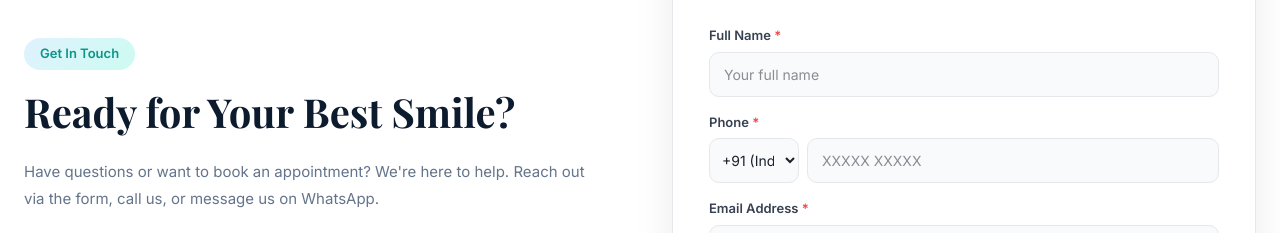
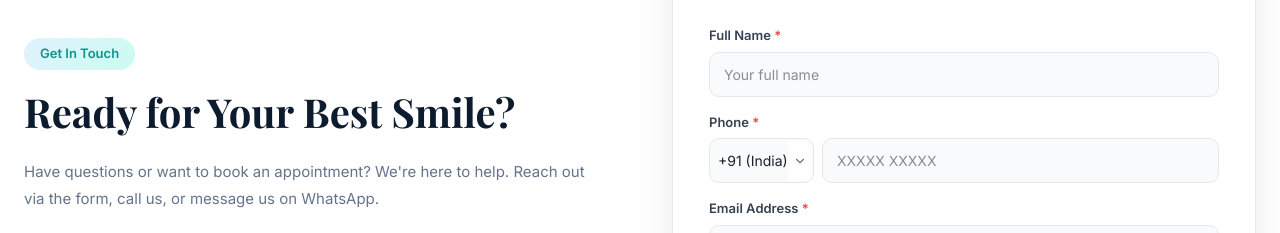
Before and after one commit to anujayeshalukka/drsoumya, a React (Vite) app: page / in a window 1280 px wide. Shown: the part 6300-6533 px from the top of the page. Built offline with nearby package versions, Linux system fonts and the light colour scheme; a web font is replaced by a local one.

Commit message:
Fix country code dropdown overlapping arrow

```diff
--- a/src/components/EnquiryForm.tsx
+++ b/src/components/EnquiryForm.tsx
@@ -137,9 +137,10 @@ export default function EnquiryForm() {
           Phone <span style={{ color: '#ef4444' }}>*</span>
         </label>
         <div style={{ display: 'flex', gap: 8 }}>
+          <div style={{ position: 'relative', width: '105px', flexShrink: 0 }}>
             <select
               name="countryCode" value={form.countryCode} onChange={handleChange}
-            style={{ ...inputStyle, width: '90px', flexShrink: 0, paddingLeft: 8, paddingRight: 8 }}
+              style={{ ...inputStyle, width: '100%', paddingLeft: 8, paddingRight: 24, appearance: 'none', WebkitAppearance: 'none' }}
             >
               {countryCodes.map((c, i) => (
                 <option key={i} value={c.code} disabled={c.code === '-'}>
@@ -147,6 +148,10 @@ export default function EnquiryForm() {
                 </option>
               ))}
             </select>
+            <div style={{ position: 'absolute', right: 2, top: 2, bottom: 2, width: 24, background: 'white', pointerEvents: 'none', display: 'flex', alignItems: 'center', justifyContent: 'center', borderRadius: '0 6px 6px 0' }}>
+              <svg width="14" height="14" viewBox="0 0 24 24" fill="none" stroke="#64748b" strokeWidth="2" strokeLinecap="round" strokeLinejoin="round"><polyline points="6 9 12 15 18 9"></polyline></svg>
+            </div>
+          </div>
           <input
             name="phone" value={form.phone} onChange={handleChange}
             placeholder="XXXXX XXXXX" type="tel"
--- a/src/pages/Appointment.tsx
+++ b/src/pages/Appointment.tsx
@@ -268,13 +268,18 @@ export default function Appointment() {
                 </FieldWrap>
                 <FieldWrap icon={<Phone size={15} color="#0d9488" />} label="Phone Number *" style={{ marginBottom: 16 }}>
                   <div style={{ display: 'flex', gap: 8 }}>
-                    <select name="countryCode" value={form.countryCode} onChange={handleChange} style={{ ...inputStyle, width: '90px', flexShrink: 0, padding: '12px 8px' }}>
+                    <div style={{ position: 'relative', width: '105px', flexShrink: 0 }}>
+                      <select name="countryCode" value={form.countryCode} onChange={handleChange} style={{ ...inputStyle, width: '100%', padding: '12px 24px 12px 8px', appearance: 'none', WebkitAppearance: 'none' }}>
                         {countryCodes.map((c, i) => (
                           <option key={i} value={c.code} disabled={c.code === '-'}>
                             {c.code} {c.country !== '------------------' ? `(${c.country})` : c.country}
                           </option>
                         ))}
                       </select>
+                      <div style={{ position: 'absolute', right: 2, top: 2, bottom: 2, width: 24, background: 'white', pointerEvents: 'none', display: 'flex', alignItems: 'center', justifyContent: 'center', borderRadius: '0 6px 6px 0' }}>
+                        <svg width="14" height="14" viewBox="0 0 24 24" fill="none" stroke="#64748b" strokeWidth="2" strokeLinecap="round" strokeLinejoin="round"><polyline points="6 9 12 15 18 9"></polyline></svg>
+                      </div>
+                    </div>
                     <input name="phone" value={form.phone} onChange={handleChange} placeholder="XXXXX XXXXX" type="tel" style={{ ...inputStyle, flexGrow: 1 }} />
                   </div>
                 </FieldWrap>
```
Lines whose indentation alone changed are shown as unchanged.
